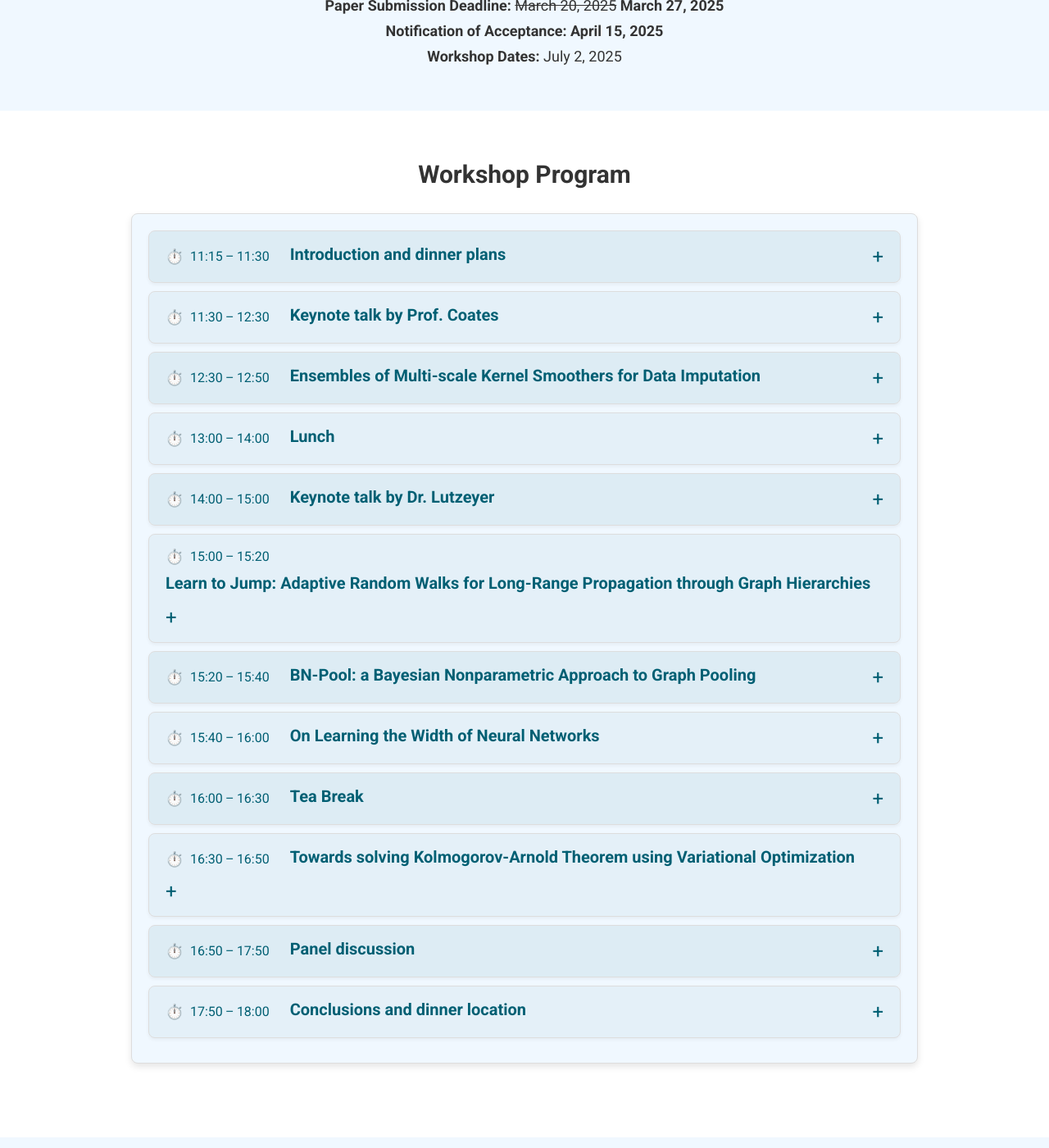
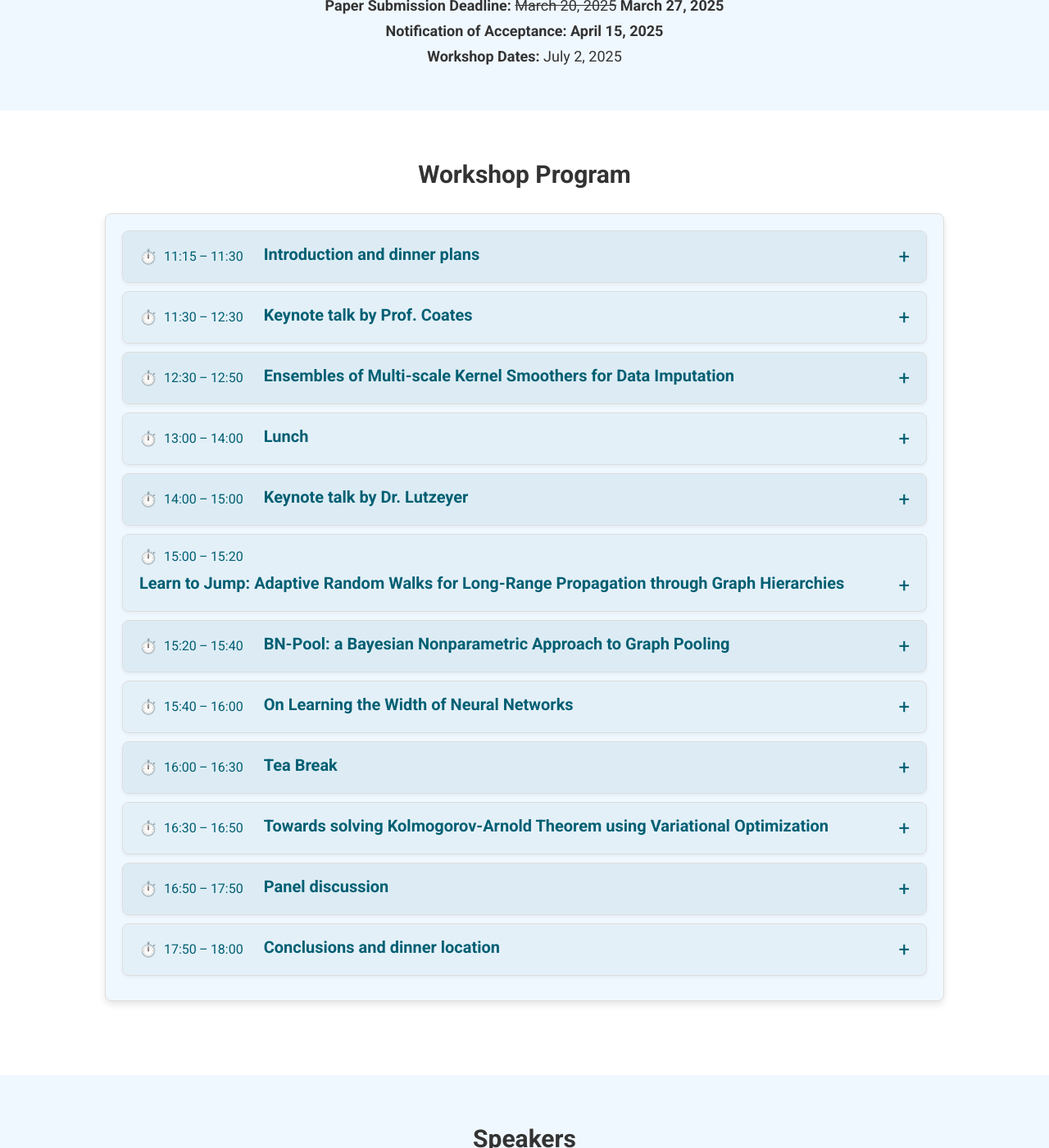
Before and after one commit to combayns2025/combayns2025.github.io, a Jekyll site: the page built from index.md, in a window 1280 px wide and 1400 px high, scrolled down 608 px. Shown: the whole window at 82% size. Built offline with Jekyll 4.4.1, drawn with Linux system fonts in a browser that asks for light colours.

Commit message:
Update style.css

```diff
--- a/assets/css/style.css
+++ b/assets/css/style.css
@@ -188,7 +188,7 @@ main {
   display: flex;
   flex-direction: column;
   gap: 15px; /* Slightly reduced gap between items for a tighter look */
-  max-width: 960px; /* Increased this value for wider margins */
+  max-width: 1024px; /* Increased this value for wider margins */
   margin: 0 auto; /* Center the container */
   padding-bottom: 30px; /* Add bottom padding to the container itself */
 }
```
